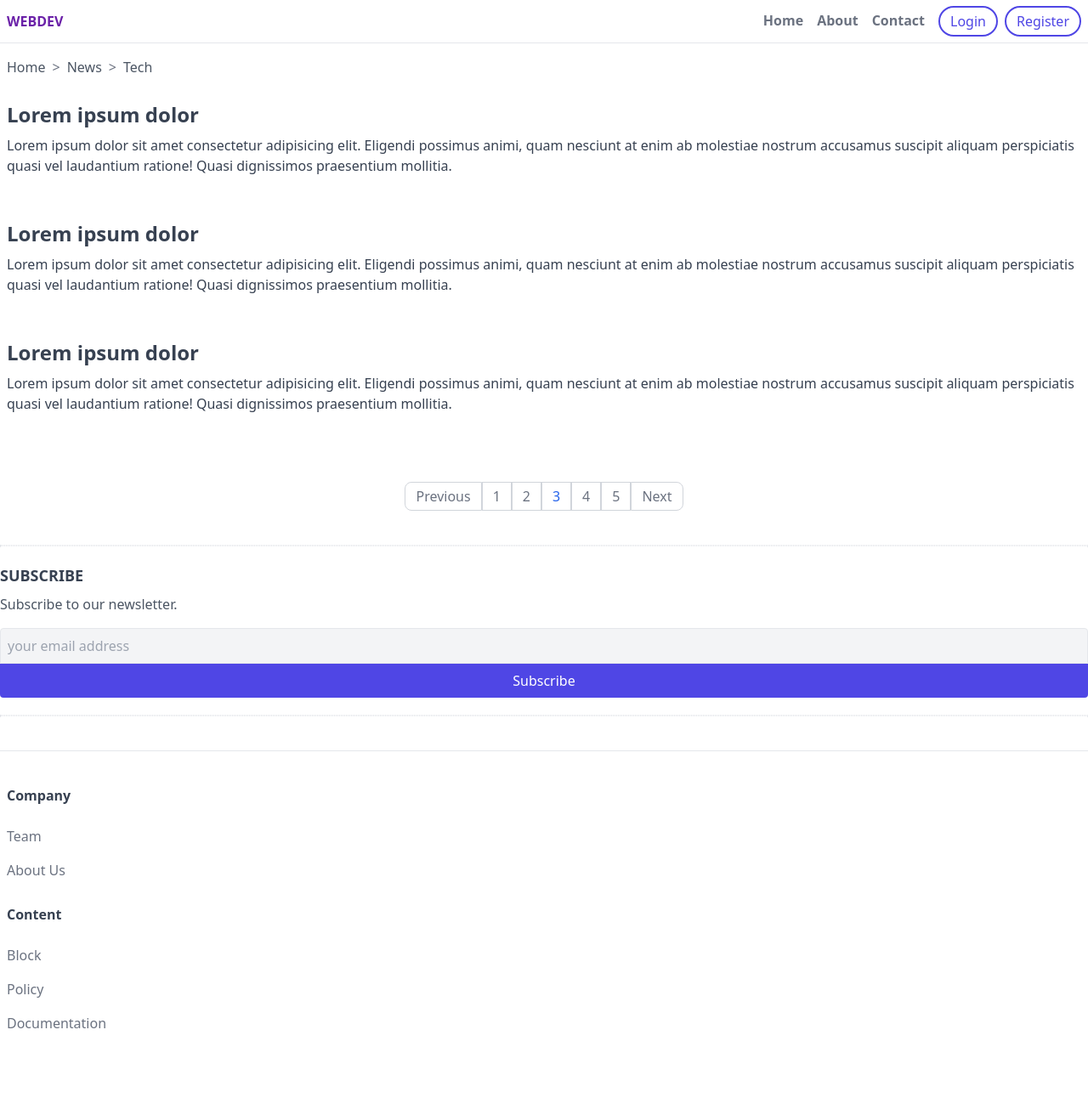
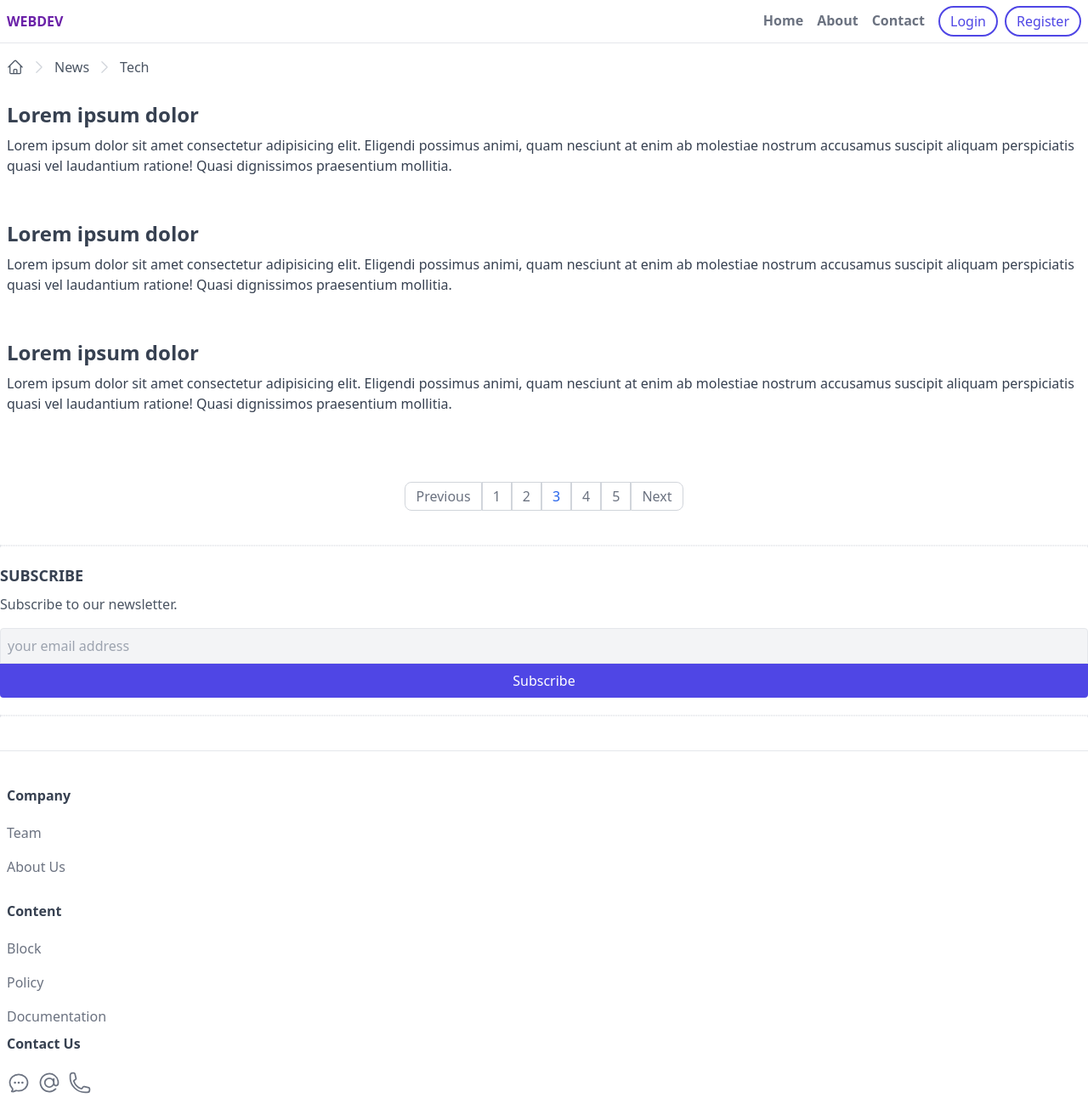
Before and after one commit to DenysBorysiuk/tailwind-css, a website: page index.html in a window 1280 px wide. Shown: the whole page at 85% size. Before the commit the page ends 1264 px from the top, so only its background shows below. Drawn offline with Linux system fonts and the light colour scheme.

Commit message:
lesson-08 done

```diff
--- a/index.html
+++ b/index.html
@@ -37,10 +37,27 @@
         <!-- breadcrumbs -->
         <div class="px-2 flex items-center">
             <div class="py-4 overflow-y-auto whitespace-nowrap flex items-center">
-                <a class="text-gray-600 hover:text-gray-900" href="#">Home</a>
-                <span class="mx-2 text-gray-500">&gt;</span>
+                <a class="text-gray-600 hover:text-gray-900" href="#">
+                    <svg xmlns="http://www.w3.org/2000/svg" fill="none" viewBox="0 0 24 24" stroke-width="1.5"
+                        stroke="currentColor" class="w-5 h-5">
+                        <path stroke-linecap="round" stroke-linejoin="round"
+                            d="M2.25 12l8.954-8.955c.44-.439 1.152-.439 1.591 0L21.75 12M4.5 9.75v10.125c0 .621.504 1.125 1.125 1.125H9.75v-4.875c0-.621.504-1.125 1.125-1.125h2.25c.621 0 1.125.504 1.125 1.125V21h4.125c.621 0 1.125-.504 1.125-1.125V9.75M8.25 21h8.25" />
+                    </svg>
+                </a>
+                <span class="mx-2 text-gray-300">
+                    <svg xmlns="http://www.w3.org/2000/svg" fill="none" viewBox="0 0 24 24" stroke-width="1.5"
+                        stroke="currentColor" class="w-5 h-5">
+                        <path stroke-linecap="round" stroke-linejoin="round" d="M8.25 4.5l7.5 7.5-7.5 7.5" />
+                    </svg>
+                </span>
                 <a class="text-gray-600 hover:text-gray-900" href="#">News</a>
-                <span class="mx-2 text-gray-500">&gt;</span>
+                <span class="mx-2 text-gray-300">
+                    <svg xmlns="http://www.w3.org/2000/svg" fill="none" viewBox="0 0 24 24" stroke-width="1.5"
+                        stroke="currentColor" class="w-5 h-5">
+                        <path stroke-linecap="round" stroke-linejoin="round" d="M8.25 4.5l7.5 7.5-7.5 7.5" />
+                    </svg>
+
+                </span>
                 <a class="text-gray-600 hover:text-gray-900" href="#">Tech</a>
             </div>
         </div>
@@ -122,14 +139,15 @@
     <footer class="border-t mt-10 py-10 px-2">
         <div>
             <div class="mb-5">
-                <h6 class="font-semibold text-gray-700 mb-4">Company</h6>
+                <h6 class="font-semibold text-gray-700 mb-3">Company</h6>
                 <ul>
                     <li><a class="inline-block text-gray-500 py-2 hover:underline" href="">Team</a></li>
                     <li><a class="inline-block text-gray-500 py-2 hover:underline" href="">About Us</a></li>
                 </ul>
             </div>
+
             <div>
-                <h6 class="font-semibold text-gray-700 mb-4">Content</h6>
+                <h6 class="font-semibold text-gray-700 mb-3">Content</h6>
                 <ul>
                     <li>
                         <a class="footer-link" href="">Block</a>
@@ -142,6 +160,39 @@
                     </li>
                 </ul>
             </div>
+
+            <div>
+                <h6 class="font-semibold text-gray-700 mb-3">Contact Us</h6>
+                <ul class="flex">
+                    <li class="mr-2">
+                        <a class="footer-link" href="">
+                            <svg xmlns="http://www.w3.org/2000/svg" fill="none" viewBox="0 0 24 24" stroke-width="1.5"
+                                stroke="currentColor" class="w-7 h-7">
+                                <path stroke-linecap="round" stroke-linejoin="round"
+                                    d="M8.625 12a.375.375 0 11-.75 0 .375.375 0 01.75 0zm0 0H8.25m4.125 0a.375.375 0 11-.75 0 .375.375 0 01.75 0zm0 0H12m4.125 0a.375.375 0 11-.75 0 .375.375 0 01.75 0zm0 0h-.375M21 12c0 4.556-4.03 8.25-9 8.25a9.764 9.764 0 01-2.555-.337A5.972 5.972 0 015.41 20.97a5.969 5.969 0 01-.474-.065 4.48 4.48 0 00.978-2.025c.09-.457-.133-.901-.467-1.226C3.93 16.178 3 14.189 3 12c0-4.556 4.03-8.25 9-8.25s9 3.694 9 8.25z" />
+                            </svg>
+                        </a>
+                    </li>
+                    <li class="mr-2">
+                        <a class="footer-link" href="">
+                            <svg xmlns="http://www.w3.org/2000/svg" fill="none" viewBox="0 0 24 24" stroke-width="1.5"
+                                stroke="currentColor" class="w-7 h-7">
+                                <path stroke-linecap="round"
+                                    d="M16.5 12a4.5 4.5 0 11-9 0 4.5 4.5 0 019 0zm0 0c0 1.657 1.007 3 2.25 3S21 13.657 21 12a9 9 0 10-2.636 6.364M16.5 12V8.25" />
+                            </svg>
+                        </a>
+                    </li>
+                    <li>
+                        <a class="footer-link" href="">
+                            <svg xmlns="http://www.w3.org/2000/svg" fill="none" viewBox="0 0 24 24" stroke-width="1.5"
+                                stroke="currentColor" class="w-7 h-7">
+                                <path stroke-linecap="round" stroke-linejoin="round"
+                                    d="M2.25 6.75c0 8.284 6.716 15 15 15h2.25a2.25 2.25 0 002.25-2.25v-1.372c0-.516-.351-.966-.852-1.091l-4.423-1.106c-.44-.11-.902.055-1.173.417l-.97 1.293c-.282.376-.769.542-1.21.38a12.035 12.035 0 01-7.143-7.143c-.162-.441.004-.928.38-1.21l1.293-.97c.363-.271.527-.734.417-1.173L6.963 3.102a1.125 1.125 0 00-1.091-.852H4.5A2.25 2.25 0 002.25 4.5v2.25z" />
+                            </svg>
+                        </a>
+                    </li>
+                </ul>
+            </div>
         </div>
     </footer>
 </body>
```
Also changed, not shown: public/styles.css.
